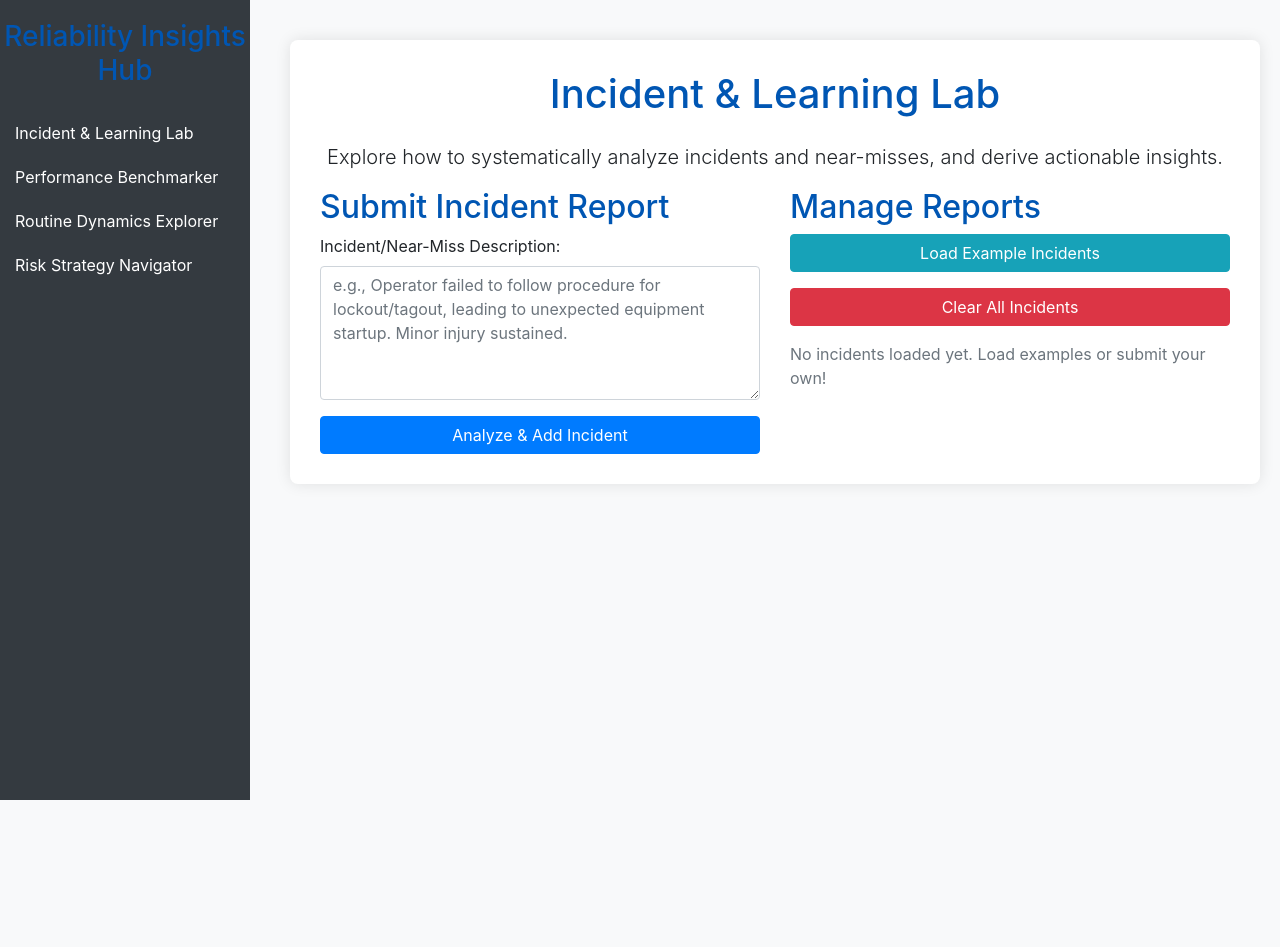
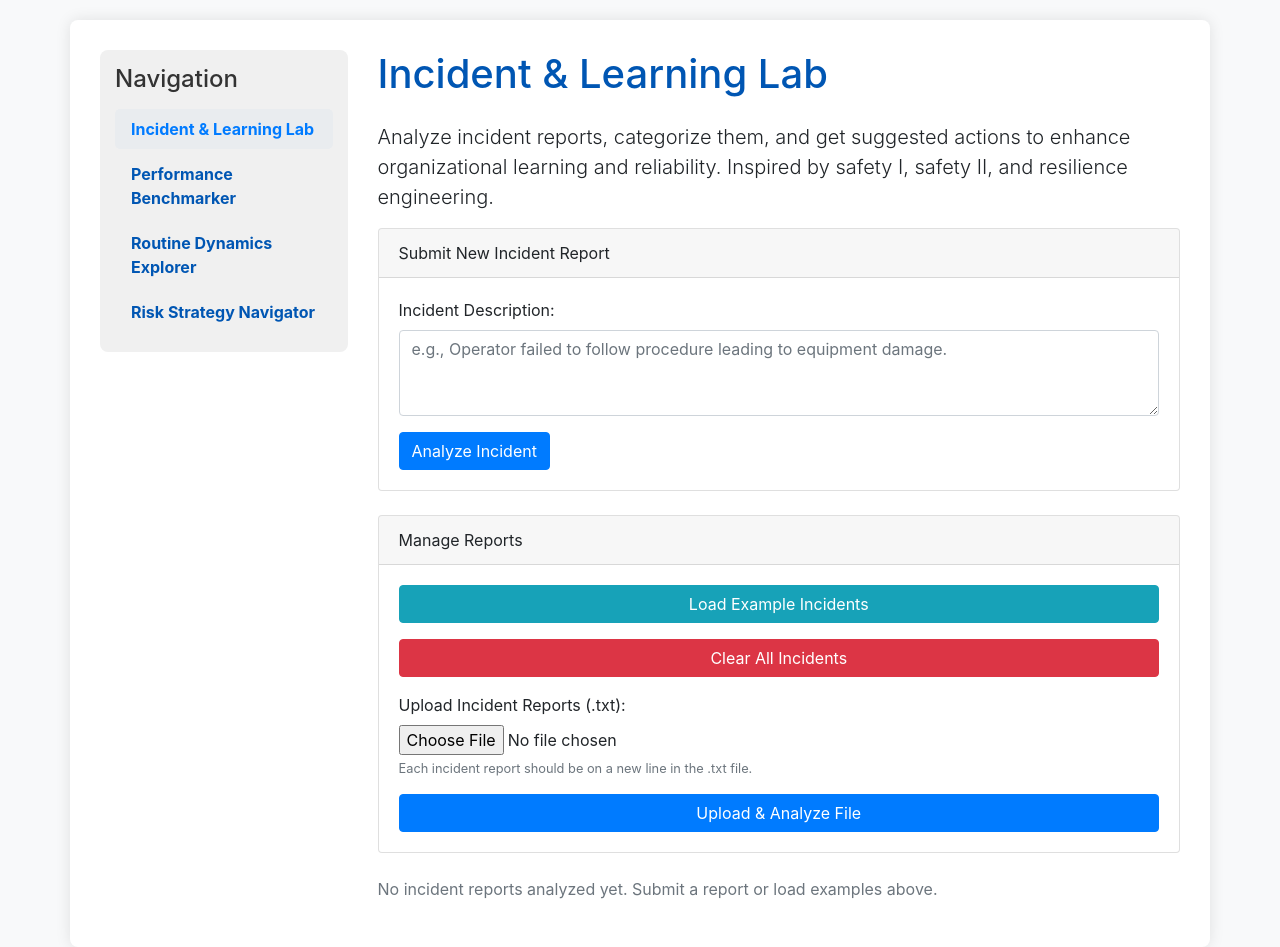
Before and after one commit to mamigdalas/reliability-insights-hub, a Flask app: page / in a window 1280 px wide. Before the commit the page ends 800 px from the top, so only its background shows below. Run offline with Flask 3, Linux system fonts and the light colour scheme; some libraries are stand-ins or nearby versions.

Commit message:
Implement file upload for incident analysis

```diff
--- a/src/app.py
+++ b/src/app.py
@@ -128,6 +128,32 @@ def load_examples():
 @app.route("/clear_incidents", methods=["POST"])
 def clear_incidents():
     session['incidents_data'] = []
+    return redirect(url_for('incident_analyzer_page'))
+
+@app.route("/upload_incidents", methods=["POST"])
+def upload_incidents():
+    if 'incident_file' not in request.files:
+        # Handle case where no file was uploaded
+        return redirect(url_for('incident_analyzer_page'))
+
+    incident_file = request.files['incident_file']
+
+    if incident_file.filename == '':
+        # Handle case where an empty file was submitted
+        return redirect(url_for('incident_analyzer_page'))
+
+    if incident_file and incident_file.filename.endswith('.txt'):
+        file_content = incident_file.read().decode('utf-8')
+        # Assuming each incident report is on a new line
+        incident_reports_from_file = [line.strip() for line in file_content.split('\n') if line.strip()]
+
+        current_total_incidents = len(session.get('incidents_data', []))
+        processed_reports = automated_incident_triage(incident_reports_from_file, current_total_incidents)
+
+        if 'incidents_data' not in session:
+            session['incidents_data'] = []
+        session['incidents_data'].extend(processed_reports)
+
     return redirect(url_for('incident_analyzer_page'))
 
 # --- Performance Benchmarker Logic (From Day 3 Project) ---
@@ -516,7 +542,7 @@ def risk_navigator_page():
 
     # Categorize risks for display
     hshf_risks = [r for r in session['risks_data'] if r['Category'] == "High Severity, High Frequency (HSHF) Risks"]
-    hslf_risks = [r for r in session['risks_data'] if r['Category'] == "High Severity, Low Frequency (HSLF) Risks"]
+    hslf_risks = [r for r in session['riscs_data'] if r['Category'] == "High Severity, Low Frequency (HSLF) Risks"]
     other_risks = [r for r in session['risks_data'] if r['Category'] == "Other Risks" or r['Category'] == "Low Severity, High Frequency (LSHF) Risks"]
 
     # Get distinct advice for each category, as multiple risks might have the same advice
--- a/src/templates/incident_analyzer.html
+++ b/src/templates/incident_analyzer.html
@@ -15,100 +15,106 @@
         .alert-info { color: #0c5460; background-color: #d1ecf1; border-color: #bee5eb; }
         .alert-warning { color: #856404; background-color: #fff3cd; border-color: #ffeeba; }
         .alert-danger { color: #721c24; background-color: #f8d7da; border-color: #f5c6cb; }
-        .chart-container { margin-top: 20px; }
         .sidebar {
-            background-color: #343a40; /* Dark background for sidebar */
-            color: #ffffff;
-            height: 100vh;
-            padding-top: 20px;
-            position: fixed; /* Fix sidebar position */
-            left: 0;
-            top: 0;
-            width: 250px; /* Adjust width as needed */
+            background-color: #f0f0f0;
+            padding: 15px;
+            border-radius: 8px;
+            margin-bottom: 20px;
+        }
+        .sidebar h4 {
+            color: #333;
+            margin-bottom: 15px;
         }
         .sidebar .nav-link {
-            color: #ffffff;
-            padding: 10px 15px;
+            color: #0056b3;
+            font-weight: bold;
+            margin-bottom: 5px;
         }
-        .sidebar .nav-link.active, .sidebar .nav-link:hover {
-            background-color: #0056b3; /* Highlight color */
-            color: #ffffff;
+        .sidebar .nav-link.active {
+            color: #007bff;
+            background-color: #e9ecef;
             border-radius: 5px;
         }
-        .main-content {
-            margin-left: 270px; /* Offset for fixed sidebar */
-            padding: 20px;
+        .sidebar .nav-link:hover {
+            text-decoration: underline;
         }
     </style>
 </head>
 <body>
+    <div class="container">
+        <div class="row">
+            <div class="col-md-3">
                 <div class="sidebar">
-    <h3 class="text-center mb-4">Reliability Insights Hub</h3>
+                    <h4>Navigation</h4>
                     <ul class="nav flex-column">
                         <li class="nav-item">
-            <a class="nav-link {% if active_page == 'incidents' %}active{% endif %}" href="/">Incident & Learning Lab</a>
+                            <a class="nav-link active" href="/">Incident & Learning Lab</a>
                         </li>
                         <li class="nav-item">
-            <a class="nav-link {% if active_page == 'benchmarking' %}active{% endif %}" href="/benchmarking">Performance Benchmarker</a>
+                            <a class="nav-link" href="/benchmarking">Performance Benchmarker</a>
                         </li>
                         <li class="nav-item">
-            <a class="nav-link {% if active_page == 'routines' %}active{% endif %}" href="/routines">Routine Dynamics Explorer</a>
+                            <a class="nav-link" href="/routines">Routine Dynamics Explorer</a>
                         </li>
                         <li class="nav-item">
                             <a class="nav-link" href="/risk_navigator">Risk Strategy Navigator</a>
                         </li>
                     </ul>
                 </div>
+            </div>
+            <div class="col-md-9">
+                <h1 class="mb-4">Incident & Learning Lab</h1>
+                <p class="lead">Analyze incident reports, categorize them, and get suggested actions to enhance organizational learning and reliability. Inspired by safety I, safety II, and resilience engineering.</p>
 
-    <div class="main-content">
-        <div class="container">
-            <h1 class="text-center mb-4">Incident & Learning Lab</h1>
-            <p class="text-center lead">Explore how to systematically analyze incidents and near-misses, and derive actionable insights.</p>
-
-            <div class="row">
-                <div class="col-md-6">
-                    <h2>Submit Incident Report</h2>
-                    <form method="POST" action="/">
+                <div class="card mb-4">
+                    <div class="card-header">
+                        Submit New Incident Report
+                    </div>
+                    <div class="card-body">
+                        <form method="POST">
                             <div class="form-group">
-                            <label for="incidentDescription">Incident/Near-Miss Description:</label>
-                            <textarea class="form-control" id="incidentDescription" name="incident_description" rows="5" required placeholder="e.g., Operator failed to follow procedure for lockout/tagout, leading to unexpected equipment startup. Minor injury sustained.">{{ request.form.incident_description if request.form.incident_description else '' }}</textarea>
+                                <label for="incident_description">Incident Description:</label>
+                                <textarea class="form-control" id="incident_description" name="incident_description" rows="3" placeholder="e.g., Operator failed to follow procedure leading to equipment damage."></textarea>
                             </div>
-                        <button type="submit" class="btn btn-primary btn-block">Analyze & Add Incident</button>
+                            <button type="submit" class="btn btn-primary">Analyze Incident</button>
                         </form>
                     </div>
-                <div class="col-md-6">
-                    <h2>Manage Reports</h2>
+                </div>
+
+                <div class="card mb-4">
+                    <div class="card-header">
+                        Manage Reports
+                    </div>
+                    <div class="card-body">
                         <form method="POST" action="/load_examples">
                             <button type="submit" class="btn btn-info btn-block mb-3">Load Example Incidents</button>
                         </form>
                         <form method="POST" action="/clear_incidents" onsubmit="return confirm('Are you sure you want to clear all incidents?');">
                             <button type="submit" class="btn btn-danger btn-block">Clear All Incidents</button>
                         </form>
-                    {% if incidents %}
-                    <h5 class="mt-3">Current Incidents ({{ incidents|length }} total)</h5>
-                    <ul class="list-group" style="max-height: 200px; overflow-y: auto;">
-                        {% for incident in incidents %}
-                        <li class="list-group-item d-flex justify-content-between align-items-center">
-                            {{ incident.Description[:60] }}...
-                            <span class="badge {{ 'badge-danger' if incident.Severity == 'High' else ('badge-warning' if incident.Severity == 'Medium' else 'badge-success') }} badge-pill">{{ incident.Severity }}</span>
-                        </li>
-                        {% endfor %}
-                    </ul>
-                    {% else %}
-                    <p class="text-muted mt-3">No incidents loaded yet. Load examples or submit your own!</p>
-                    {% endif %}
+                        <form method="POST" action="/upload_incidents" enctype="multipart/form-data">
+                            <div class="form-group mt-3">
+                                <label for="incidentFile">Upload Incident Reports (.txt):</label>
+                                <input type="file" class="form-control-file" id="incidentFile" name="incident_file" accept=".txt" required>
+                                <small class="form-text text-muted">Each incident report should be on a new line in the .txt file.</small>
+                            </div>
+                            <button type="submit" class="btn btn-primary btn-block">Upload & Analyze File</button>
+                        </form>
                     </div>
                 </div>
 
                 {% if analysis_results %}
                 <div class="results-section">
-                <h2 class="text-center">Detailed Analysis</h2>
-
-                <div class="table-responsive mb-4">
+                    <h3>Incident Analysis Results</h3>
+                    {% if high_severity_count > 0 %}
+                    <div class="alert alert-danger" role="alert">
+                        <strong>Urgent Review & Learning from Worst Practice:</strong> There are {{ high_severity_count }} 'High Severity' incident(s) detected. These demand immediate, in-depth Root Cause Analysis (RCA) to uncover all contributing factors. Such events, though rare, offer profound lessons and often compel fundamental, systemic changes, just as we learn from 'worst practice' major disasters.
+                    </div>
+                    {% endif %}
                     <table class="table table-bordered table-striped">
-                        <thead class="thead-dark">
+                        <thead>
                             <tr>
-                                <th>ID</th>
+                                <th>Report ID</th>
                                 <th>Description</th>
                                 <th>Severity</th>
                                 <th>Inferred Categories</th>
@@ -117,44 +123,30 @@
                         </thead>
                         <tbody>
                             {% for result in analysis_results %}
-                            <tr class="{{ 'table-danger' if result.Severity == 'High' else ('table-warning' if result.Severity == 'Medium' else '') }}">
-                                <td>{{ result.Report_ID }}</td>
-                                <td>{{ result.Description }}</td>
-                                <td><span class="badge {{ 'badge-danger' if result.Severity == 'High' else ('badge-warning' if result.Severity == 'Medium' else 'badge-success') }} badge-pill">{{ result.Severity }}</span></td>
-                                <td>{{ result.Inferred_Categories }}</td>
-                                <td>{{ result.Suggested_Action }}</td>
+                            <tr>
+                                <td>{{ result['Report_ID'] }}</td>
+                                <td>{{ result['Description'] }}</td>
+                                <td>{{ result['Severity'] }}</td>
+                                <td>{{ result['Inferred_Categories'] }}</td>
+                                <td>{{ result['Suggested_Action'] }}</td>
                             </tr>
                             {% endfor %}
                         </tbody>
                     </table>
+
+                    <div class="row mt-4">
+                        <div class="col-md-6">
+                            <div id="severityChart"></div>
                         </div>
-
-                <h3 class="text-center mt-4 mb-3">Summary Charts</h3>
-                <div class="row">
-                    <div class="col-md-6 chart-container">
-                        <h4 class="text-center">Incidents by Severity</h4>
-                        <div id="severityChart" style="height: 300px;"></div>
-                    </div>
-                    <div class="col-md-6 chart-container">
-                        <h4 class="text-center">Incidents by Category</h4>
-                        <div id="categoryChart" style="height: 300px;"></div>
+                        <div class="col-md-6">
+                            <div id="categoryChart"></div>
                         </div>
                     </div>
-
-                <h3 class="text-center mt-4 mb-3">Key Learnings & Advice</h3>
-                <div class="alert alert-info" role="alert">
-                    <strong>Remember Just Culture:</strong> This analysis aims to identify systemic patterns, not to assign individual blame. Foster an environment where errors are reported for learning, not punishment.
                 </div>
-                <div class="alert alert-warning" role="alert">
-                    <strong>Systemic Thinking & Double-Loop Learning:</strong> If you see recurring patterns (e.g., many 'Human Error' or 'Procedure Issue' incidents), it's a signal to look beyond the immediate fix. Ask 'why?' at a deeper level to challenge underlying assumptions, training, or process design. This is Double-Loop Learning in action!
-                </div>
-                {% if high_severity_count > 0 %}
-                <div class="alert alert-danger" role="alert">
-                    <strong>Urgent Review & Learning from Worst Practice:</strong> There are {{ high_severity_count }} 'High Severity' incident(s) detected. These demand immediate, in-depth Root Cause Analysis (RCA) to uncover all contributing factors. Such events, though rare, offer profound lessons and often compel fundamental, systemic changes, just as we learn from 'worst practice' major disasters.
-                </div>
+                {% else %}
+                <p class="text-muted">No incident reports analyzed yet. Submit a report or load examples above.</p>
                 {% endif %}
             </div>
-            {% endif %}
         </div>
     </div>
 
```
Lines whose indentation alone changed are shown as unchanged.
